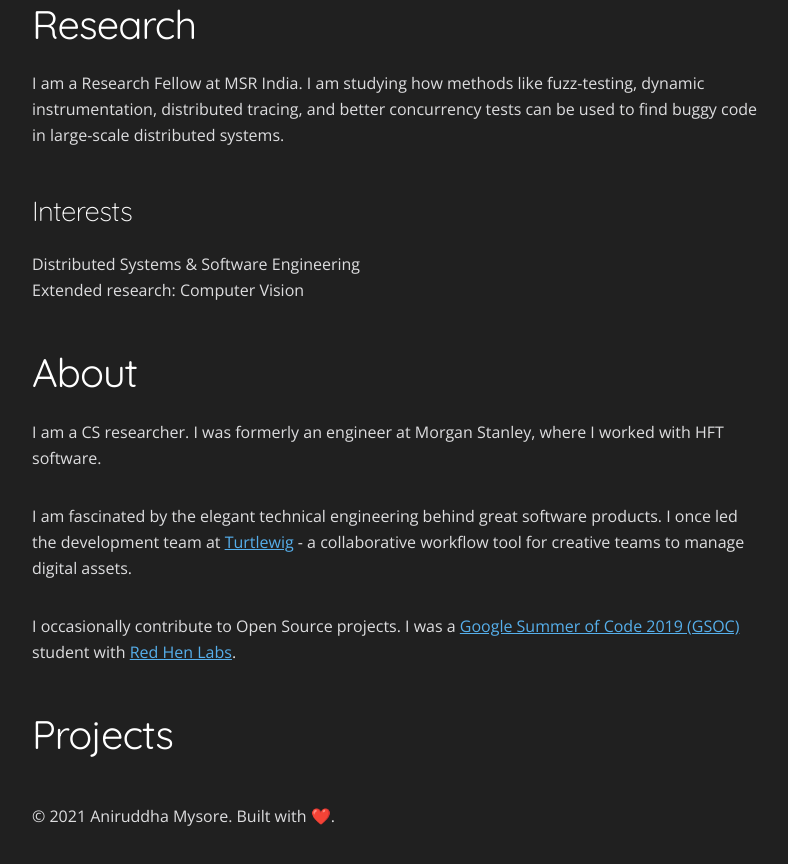
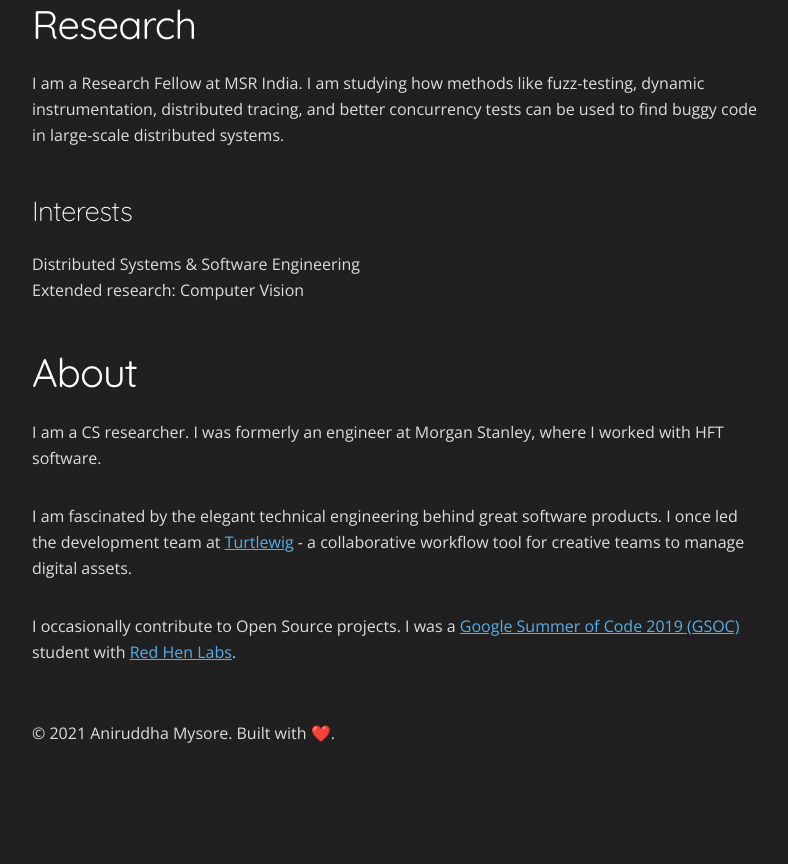
Before and after one commit to animysore/animysore.github.io, a Gatsby site: page / in a window 1280 px wide. Shown: the part 359-1223 px from the top of the page, without its empty margins (0-788 px from the left). After the commit the page ends 1152 px from the top, so only its background shows below. Built offline with nearby package versions, Linux system fonts and the light colour scheme; Gatsby itself is replaced by a stand-in of ours.

Commit message:
Hide projects 🕵️

```diff
--- a/src/components/layout.js
+++ b/src/components/layout.js
@@ -19,7 +19,7 @@ class Layout extends React.Component {
               <main>{children}</main>
               <footer>
                   © {new Date().getFullYear()} Aniruddha Mysore.
-                 Built with <span role="image" aria-label="heart">❤️</span>.
+                 Built with ❤️.
 
                 <br />
               </footer>
--- a/src/pages/index.js
+++ b/src/pages/index.js
@@ -37,9 +37,10 @@ class Home extends React.Component {
             </div>
           )
         })}
+        {/*
         <h1>Projects</h1>
         <div style={{ display: 'flex' }}>
-          {/* projects.map(({ node }) => {
+          {projects.map(({ node }) => {
             let image = node.frontmatter.image.childImageSharp.gatsbyImageData;
             return (
                 <div key={node.frontmatter.title} style={{ flex: 3, padding: 5 }}>
@@ -58,8 +59,9 @@ class Home extends React.Component {
                   />
                 </div>
             )
-          }) */}
+          })}
         </div>
+        */}
       </Layout>
     );
   }
```
